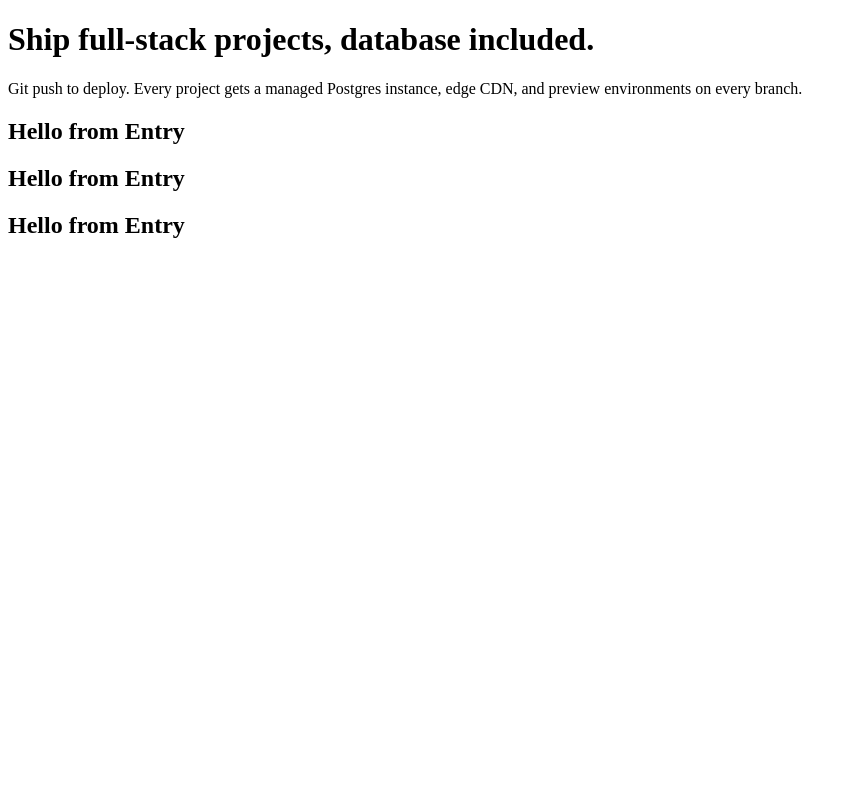
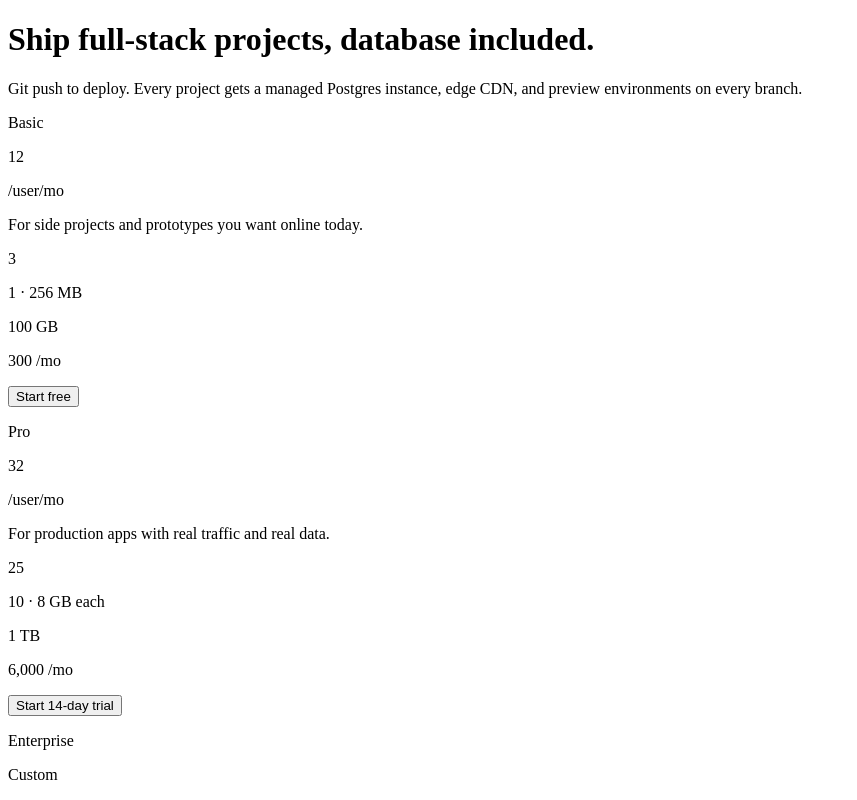
Before and after one commit to AdamKirikisla/pricing-cards-react, a React (Vite) app in the folder pricing-cards-react/: page / in a window 1280 px wide. Shown: the top 800 px of the page, without its empty margins (0-857 px from the left). Built offline with nearby package versions, Linux system fonts and the light colour scheme.

Commit message:
Render prop-driven pricing card in Entry

```diff
--- a/pricing-cards-react/src/Components/Entry.jsx
+++ b/pricing-cards-react/src/Components/Entry.jsx
@@ -1,8 +1,17 @@
-export default function Entry(){
+export default function Entry(props){
 
     return(
-        <article>
-            <h2>Hello from Entry</h2>
+        <article className="card">
+            <p className="title">{props.title}</p>
+            <p className="price">{props.price}</p>
+            <p className="user">{props.user}</p>
+            <p className="desc">{props.desc}</p>
+            <p className="projects">{props.projects}</p>
+            <p className="postgresDatabases">{props.postgresDatabases}</p>
+            <p className="bandwidth">{props.bandwidth}</p>
+            <p className="buildMinutes">{props.buildMinutes}</p>
+            <button className="buttonText">{props.buttonText}</button>
+
         </article>
     )
 }
```
